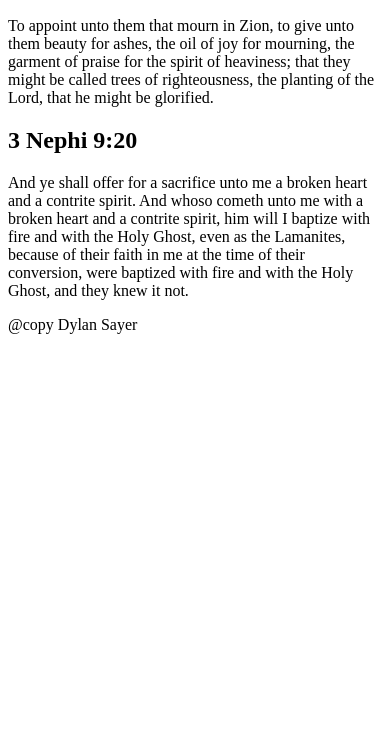
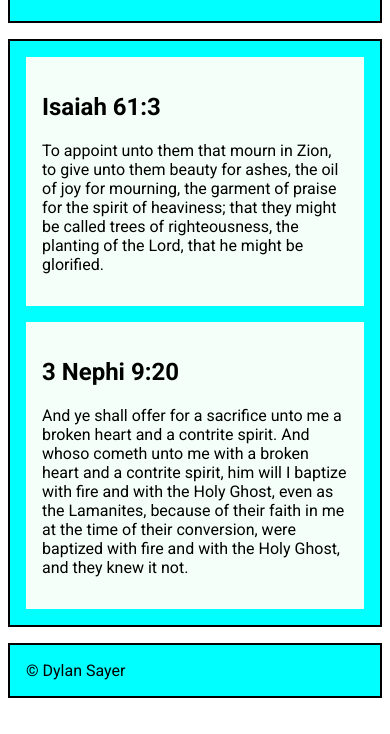
Before and after one commit to lightwisp/wdd131, a plain HTML site: page week2/media-query.html in a window 390 px wide. Shown: the part 110-844 px from the top of the page. Drawn offline with Linux system fonts and the light colour scheme.

Commit message:
media query homwork is finished

```diff
--- a/week2/media-query.html
+++ b/week2/media-query.html
@@ -42,7 +42,7 @@
             </section>
         </main>
         <footer>
-            @copy Dylan Sayer
+            &copy Dylan Sayer
         </footer>
     </div>
 </body>
--- a/week2/styles/media-query-large.css
+++ b/week2/styles/media-query-large.css
@@ -0,0 +1,10 @@
+
+@media screen and (min-width: 500px) {
+    header{
+        background-color: black;
+        color: white;
+    }
+    main{
+        grid-template-columns: 1fr 1fr;
+    }
+}
--- a/week2/styles/media-query.css
+++ b/week2/styles/media-query.css
@@ -0,0 +1,23 @@
+
+.parent{
+    font-family: 'Roboto';
+}
+
+header, main, footer{
+    max-width: 640px;
+    margin: 1rem auto;
+    border: 2px solid black;
+    padding: 1rem;
+    background-color: aqua;
+}
+
+main{
+    display: grid;
+    grid-template-columns: 1fr;
+    grid-gap: 1rem;
+}
+
+section{
+    padding: 1rem;
+    background-color: mintcream;
+}
```
